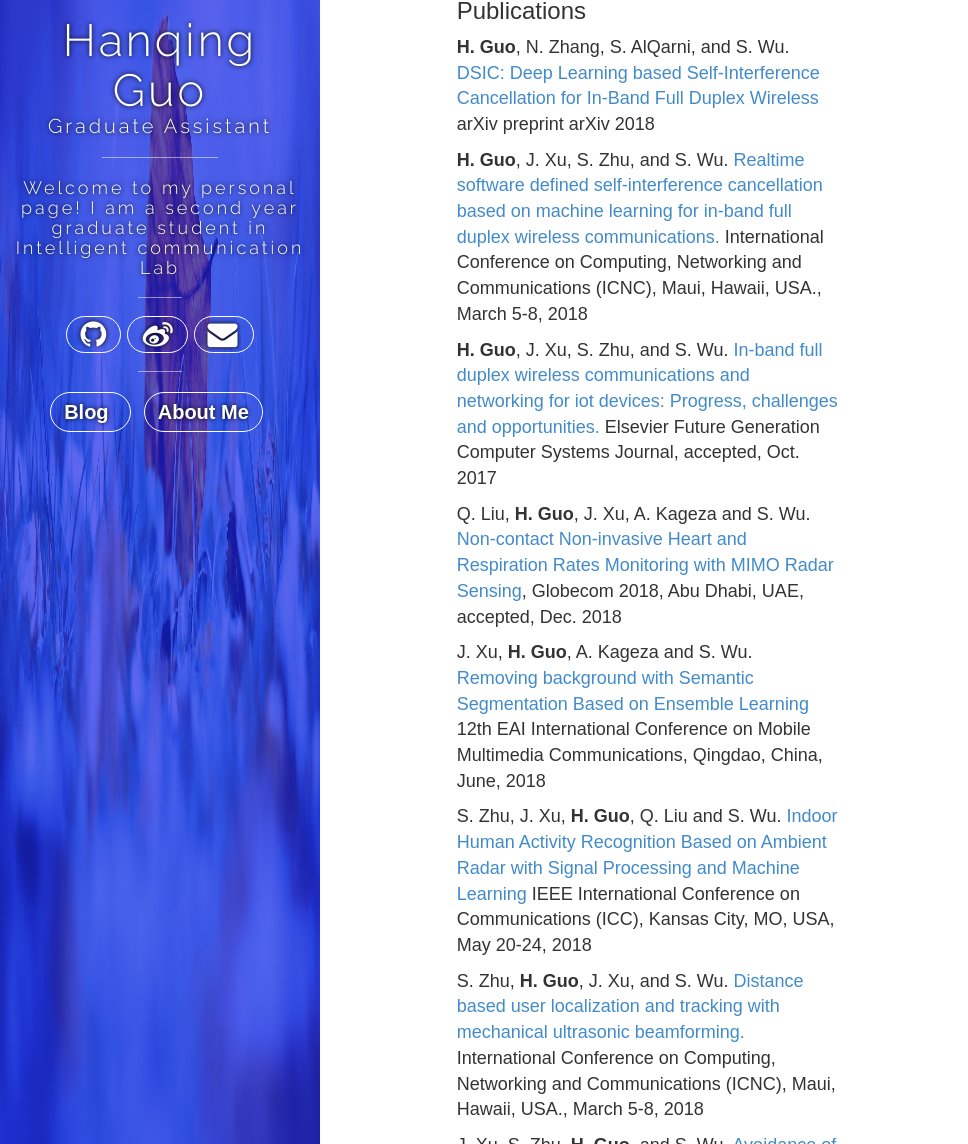
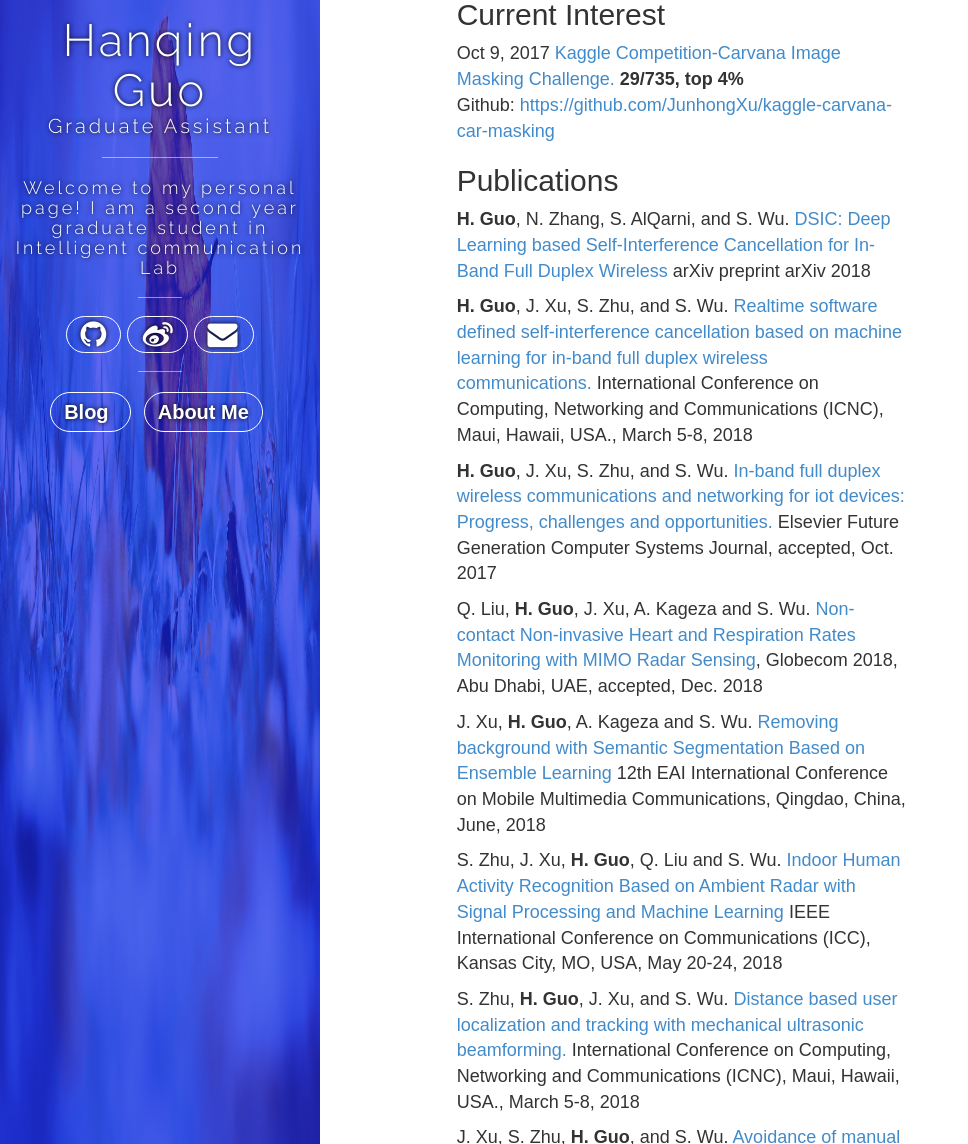
Before and after one commit to hanqingguo/hanqingguo.github.io, a Jekyll site: the page built from index.html, in a window 1280 px wide and 1400 px high, cut to the strip 256-1400 px from the top of the window. Shown: the whole strip, without its empty margins (0-968 px from the left). Built offline with Jekyll 4.4.1, drawn with Linux system fonts in a browser that asks for light colours; nearby versions of some CDN libraries; comment, search, counter and statistics services are not loaded; some of the changed text lies outside the part shown.

Commit message:
interest

```diff
--- a/index.html
+++ b/index.html
@@ -3,7 +3,7 @@ layout: default
 title: "Hanqing Guo"
 ---
 
-<div class="col-sm-6" id="container">
+<div class="col-sm-7" id="container">
 <br>
 <br>
 <h1>Welcome</h1>
@@ -15,10 +15,20 @@ title: "Hanqing Guo"
 </p>
 
 <hr style="border: 1.5px solid #bbbbbb;"/>
+<div style="font-family:  sans-serif;font-size:large">
+    <h2> Current Interest </h2>
+
+            <p>Oct  9, 2017
+                <a  href="/JunhongXu.github.io//Kaggle-CarMask/">Kaggle Competition-Carvana Image Masking Challenge.</a> <b>29/735, top 4%</b>
+                <br>
+                Github: <a href="https://github.com/JunhongXu/kaggle-carvana-car-masking">https://github.com/JunhongXu/kaggle-carvana-car-masking</a>
+            </p>
+</div>
+
 <div class="intro">
 
     <div style="font-family:  sans-serif;font-size:large">
-        <h3>Publications</h3>
+        <h2>Publications</h2>
         <p>
         <b>H. Guo</b>, N. Zhang, S. AlQarni, and S. Wu.  <a href="https://arxiv.org/submit/2458214/view">
         DSIC: Deep Learning based Self-Interference Cancellation for In-Band Full Duplex Wireless</a>
@@ -77,16 +87,7 @@ title: "Hanqing Guo"
 
     <hr style="border: 1.5px solid #bbbbbb;"/>
 
-    <div>
-        <h3> Current Interest </h3>
 
-
-                <p>Oct  9, 2017
-                    <a  href="/JunhongXu.github.io//Kaggle-CarMask/">Kaggle Competition-Carvana Image Masking Challenge.</a> <b>29/735, top 4%</b>
-                    <br>
-                    Github: <a href="https://github.com/JunhongXu/kaggle-carvana-car-masking">https://github.com/JunhongXu/kaggle-carvana-car-masking</a>
-                </p>
-    </div>
 
     <hr style="border: 1.5px solid #bbbbbb;"/>
 
```
